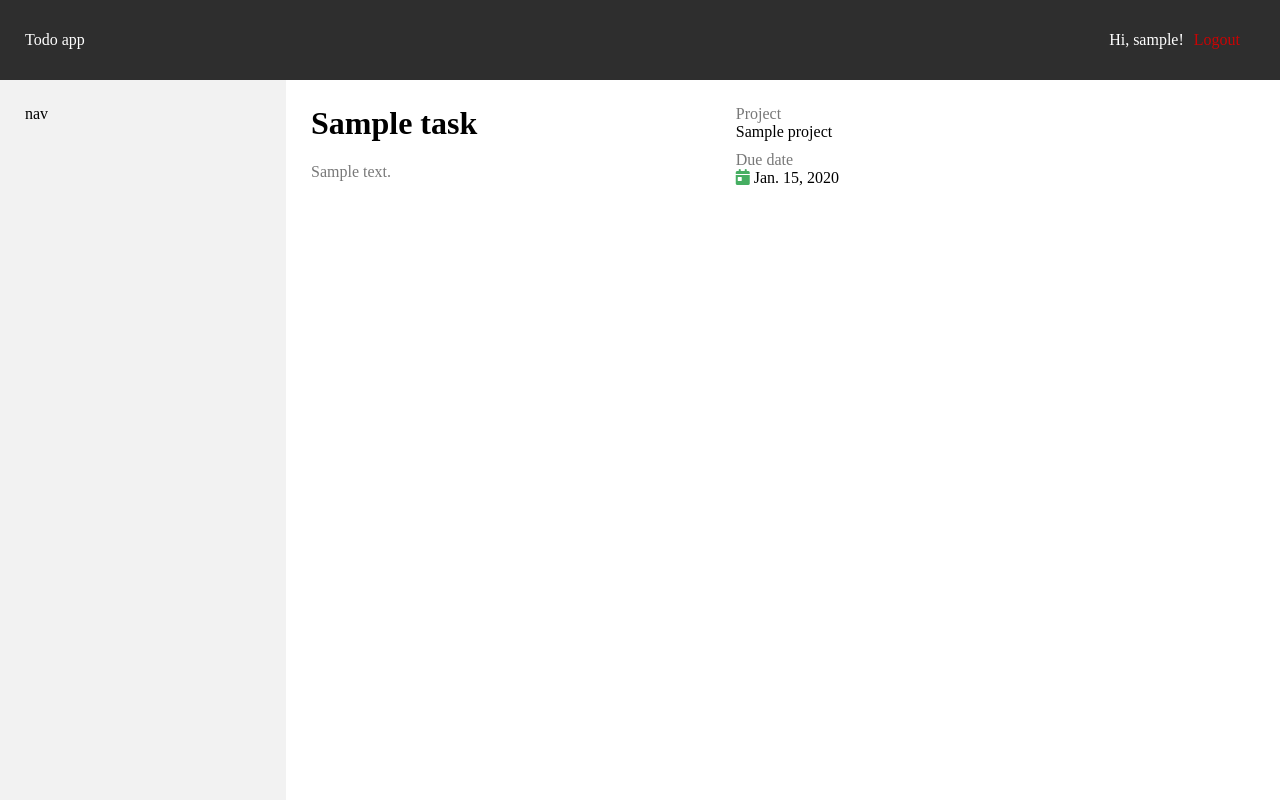
After one commit to denys-source/todo-app, a Django app: page /tasks/1/detail/ in a window 1280 px wide. The commit adds this page. Run offline with Django 4.2, Linux system fonts and the light colour scheme; a user stored in the database is signed in; tables that the repository leaves empty hold one stand-in row (values such as "Sample post"); some libraries are stand-ins or nearby versions.

Commit message:
Add task detail, create functionality

```diff
--- a/static/css/styles.css
+++ b/static/css/styles.css
@@ -1,6 +1,5 @@
 html {
-  --header-height: 15vh;
-  --footer-height: 25vh;
+  --header-height: 10vh;
 }
 
 * {
@@ -25,35 +24,42 @@ body {
 
 .main {
   display: flex;
-  min-height: calc(100vh - var(--header-height) - var(--footer-height));
+  min-height: calc(100vh - var(--header-height));
 }
 
 .header {
   display: flex;
+  justify-content: space-between;
   align-items: center;
   height: var(--header-height);
+  background-color: #2e2e2e;
+  color: #fff;
   padding: 25px;
+}
+
+.login-controls {
+  display: flex;
+  gap: 10px;
+}
+
+.login-controls {
+  list-style: none;
+}
+
+.login-controls a[href] {
+  color: #c90404;
+  text-decoration: none;
 }
 
 .nav {
   flex: 1;
   padding: 25px;
-  border: 1px solid #000;
+  background-color: #f2f2f2;
 }
 
 .content {
   flex: 4;
   padding: 25px;
-  border: 1px solid #000;
-}
-
-.footer {
-  display: flex;
-  align-items: center;
-  justify-content: center;
-  height: var(--footer-height);
-  padding: 25px;
-  border: 1px solid #000;
 }
 
 .login-form {
@@ -64,6 +70,13 @@ body {
 }
 
 .register-form {
+  width: 450px;
+  border: 1px solid #ddd;
+  padding: 2rem;
+  background: #ffffff;
+}
+
+.task-form {
   width: 450px;
   border: 1px solid #ddd;
   padding: 2rem;
@@ -83,7 +96,7 @@ body {
 }
 
 .form-button {
-  background: #b2cdf7;
+  background-color: #bdbdbd;
   border: 1px solid #ddd;
   color: #000;
   padding: 10px;
@@ -92,7 +105,7 @@ body {
 }
 
 .form-button:hover {
-  background: #89a3cc;
+  background: #946363;
 }
 
 .task-container {
@@ -102,6 +115,8 @@ body {
 }
 
 .task-card {
+  display: flex;
+  justify-content: space-between;
   border: 1px solid #000;
   border-radius: 5px;
   padding: 25px 20px;
@@ -112,60 +127,92 @@ body {
   margin-bottom: 10px;
 }
 
+.task-card a[href] {
+  color: #c90404;
+}
+
+.task-main-content {
+  height: 100%;
+  min-width: 40%;
+  float: left;
+}
+
+.task-content-right {
+  height: 100%;
+  min-width: 15%;
+  margin-left: 5%;
+  float: left;
+}
+
+.task-description {
+  color: #787878;
+}
+
+.info-item:not(:last-of-type) {
+  margin-bottom: 10px;
+}
+
+.info-item-name {
+  color: #787878;
+}
+
+.completed {
+  text-decoration: line-through;
+}
+
 /* checkbox css */
 
-.checkbox {
-  margin: 15px;
-}
-
-label {
-  font-family: Helvetica;
-  letter-spacing: 1px;
-}
-
-@keyframes pull {
-  0% {
-    height: 0;
-  }
-  100% {
-    height: 1.2rem;
-  }
-}
-
-.checkbox-flip {
+.checkbox-circle input[type="checkbox"] {
   display: none;
 }
 
-.checkbox-flip + label span {
-  display: inline-block;
-  width: 25px;
-  height: 19px;
-  margin: 0 5px -4px 0;
+.checkbox-circle input[type="checkbox"] + label {
+  display: block;
+  position: relative;
+  padding-left: 35px;
+  margin-bottom: 20px;
+  font: 14px/20px "Open Sans", Arial, sans-serif;
+  cursor: pointer;
+  user-select: none;
+  -webkit-user-select: none;
+  -moz-user-select: none;
+  -ms-user-select: none;
 }
 
-.checkbox-flip + label span:before, .checkbox-flip + label span:after {
-  -webkit-transition: all 0.3s ease-in-out;
-  -moz-transition: all 0.3s ease-in-out;
-  transition: all 0.3s ease-in-out;
-  content: "";
-  position: absolute;
-  z-index: 1;
-  width: 1rem;
-  height: 1rem;
-  background: transparent;
-  border: 2px solid #FF4040;
+.checkbox-circle input[type="checkbox"]:hover + label:hover {
+  color: rgb(23, 86, 228);
 }
 
-.checkbox-flip + label span:after {
-  z-index: 0;
-  border: none;
+.checkbox-circle input[type="checkbox"]:hover + label:before {
+  border: 1px solid #343a3f;
+  box-shadow: 2px 1px 0 #343a3f;
 }
 
-.checkbox-flip:checked + label span:before {
-  -webkit-transform: rotateY(180deg);
-  -moz-transform: rotateY(180deg);
-  -ms-transform: rotateY(180deg);
-  -o-transform: rotateY(180deg);
-  transform: rotateY(180deg);
-  background: #FF4040;
+.checkbox-circle input[type="checkbox"] + label:last-child {
+  margin-bottom: 0;
 }
+
+.checkbox-circle input[type="checkbox"] + label:before {
+  content: "";
+  display: block;
+  width: 1.4em;
+  height: 1.4em;
+  border: 1px solid #343a3f;
+  border-radius: 1em;
+  position: absolute;
+  left: 0;
+  top: 0;
+  -webkit-transition: all 0.2s, background 0.2s ease-in-out;
+  transition: all 0.2s, background 0.2s ease-in-out;
+  background: #f3f3f3;
+  box-shadow: -2px -1px 0 #343a3f;
+}
+
+.checkbox-circle input[type="checkbox"]:checked + label:before {
+  border-radius: 1em;
+  border: 2px solid #fff;
+  width: 1.15em;
+  height: 1.15em;
+  background: #50565a;
+  box-shadow: 2px 1px 0 #50565a;
+}
--- a/templates/base.html
+++ b/templates/base.html
@@ -6,10 +6,20 @@
     <meta name="viewport" content="width=device-width, initial-scale=1">
     {% load static %}
     <link href="{% static 'css/styles.css' %}" rel="stylesheet">
+    <script src="https://kit.fontawesome.com/ba74a74849.js"
+            crossorigin="anonymous"></script>
   </head>
   <body>
     <header class="header">
       <div class="logo">Todo app</div>
+      <ul class="login-controls">
+        {% if user.is_authenticated %}
+          <li>Hi, {{ user.username }}!</li>
+          <li><a href="{% url 'logout' %}">Logout</a></li>
+        {% else %}
+          <li><a href="{% url 'login' %}">Login</a></li>
+        {% endif %}
+      </ul>
     </header>
     <main class="main">
       <nav class="nav">
@@ -20,8 +30,5 @@
         {% endblock content %}
       </div>
     </main>
-    <footer class="footer">
-      footer
-    </footer>
   </body>
 </html>
--- /dev/null
+++ b/templates/todo/task_detail.html
@@ -0,0 +1,32 @@
+{% extends "base.html" %}
+{% block content %}
+  <div class="task-main-content">
+    <h1>{{ task.title }}</h1>
+    <div class="task-description">
+      {% if task.description %}
+        {{ task.description }}
+      {% else %}
+        No description
+      {% endif %}
+    </div>
+  </div>
+  <div class="task-content-right">
+    <div class="info-item">
+      <div class="info-item-name">Project</div>
+      <div class="info-item-value">
+        {% if task.project %}
+          {{ task.project.name }}
+        {% else %}
+          No project
+        {% endif %}
+      </div>
+    </div>
+    <div class="info-item">
+      <div class="info-item-name">Due date</div>
+      <div class="info-item-value">
+        <i class="fa-solid fa-calendar-day" style="color: #46ae62;"></i>
+        {{ task.due_date }}
+      </div>
+    </div>
+  </div>
+{% endblock content %}
--- a/todo/models.py
+++ b/todo/models.py
@@ -37,7 +37,10 @@ class Task(models.Model):
     tags = TaggableManager()
 
     class Meta:
-        ordering = ("due_date",)
+        ordering = (
+            "completed",
+            "due_date",
+        )
 
     def __str__(self) -> str:
         return self.title
--- a/todo/urls.py
+++ b/todo/urls.py
@@ -1,10 +1,27 @@
 from django.urls import path
 
-from todo.views import RegisterView, TaskListView
+from todo.views import (
+    RegisterView,
+    TaskCreateView,
+    TaskDetailView,
+    TaskListView,
+    update_completed,
+)
 
 
 urlpatterns = [
     # path("", HomePageView.as_view(), name="home"),
-    path("task-list/", TaskListView.as_view(), name="task-list"),
     path("accounts/register/", RegisterView.as_view(), name="register"),
+    path("tasks/", TaskListView.as_view(), name="task-list"),
+    path("tasks/create/", TaskCreateView.as_view(), name="task-create"),
+    path(
+        "tasks/<int:pk>/detail/", TaskDetailView.as_view(), name="task-detail"
+    ),
+    path(
+        "tasks/<int:pk>/update-completed/",
+        update_completed,
+        name="task-update-completed",
+    ),
 ]
+
+app_name = "todo"
--- a/todo/views.py
+++ b/todo/views.py
@@ -1,15 +1,59 @@
+from typing import Any
 from django.contrib.auth import login
-from django.http import HttpResponse
+from django.core.exceptions import PermissionDenied
+from django.db.models import QuerySet
+from django.http import HttpRequest, HttpResponse, HttpResponseBase
 from django.urls import reverse_lazy
-from django.views.generic import ListView
+from django.views.generic import CreateView, DetailView, ListView
 from django.views.generic.edit import FormView
+from django.contrib.auth.mixins import LoginRequiredMixin
+from django.shortcuts import get_object_or_404, redirect
 
-from todo.forms import RegisterForm
+from todo.forms import RegisterForm, TaskCreateForm
 from todo.models import Task
 
 
-class TaskListView(ListView):
+class TaskListView(LoginRequiredMixin, ListView):
     model = Task
+
+    def get_queryset(self) -> QuerySet[Task]:
+        queryset = Task.objects.filter(user=self.request.user)
+        return queryset
+
+
+class TaskCreateView(LoginRequiredMixin, CreateView):
+    model = Task
+    form_class = TaskCreateForm
+    success_url = reverse_lazy("todo:task-list")
+
+    def form_valid(self, form: TaskCreateForm) -> HttpResponse:
+        task = form.save(commit=False)
+        task.user = self.request.user
+        task.save()
+        return super().form_valid(form)
+
+
+class TaskDetailView(LoginRequiredMixin, DetailView):
+    model = Task
+
+    def dispatch(
+        self, request: HttpRequest, *args: Any, **kwargs: Any
+    ) -> HttpResponseBase:
+        obj = self.get_object()
+        if obj.user != request.user:
+            raise PermissionDenied()
+        return super().dispatch(request, *args, **kwargs)
+
+
+def update_completed(request, pk: int) -> HttpResponse:
+    if request.method == "POST":
+        task = get_object_or_404(Task, pk=pk)
+        if task.user != request.user:
+            raise PermissionDenied()
+        task.completed = not task.completed
+        task.save()
+        return redirect("todo:task-list")
+    return redirect("todo:task-list")
 
 
 class RegisterView(FormView):
--- a/todo_app/urls.py
+++ b/todo_app/urls.py
@@ -4,7 +4,7 @@ from django.contrib.auth import views as auth_views
 
 urlpatterns = [
     path("admin/", admin.site.urls),
-    path("", include("todo.urls")),
+    path("", include("todo.urls", namespace="todo")),
     path(
         "accounts/login/",
         auth_views.LoginView.as_view(redirect_authenticated_user=True),
```
Also changed, not shown: templates/todo/task_form.html (added, +16 -0 lines), templates/todo/task_list.html (+13 -8 lines), todo/forms.py (+13 -1 lines).
